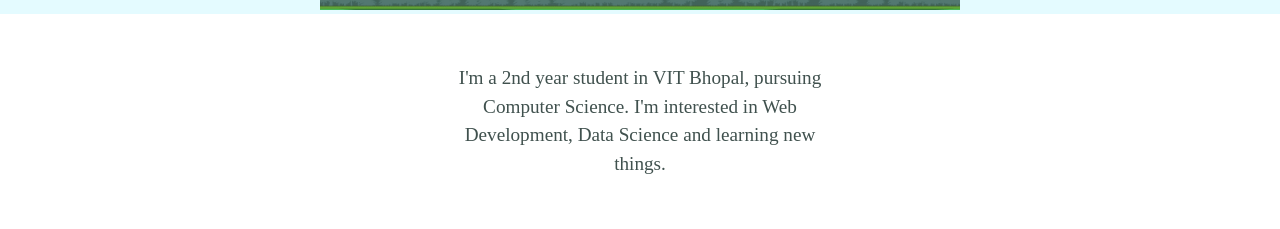
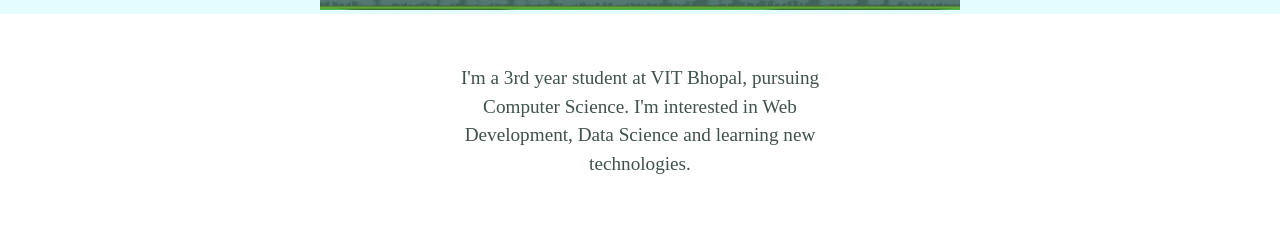
Before and after one commit to 2231sshubham/2231sshubham.github.io, a plain HTML site: page index.html in a window 1280 px wide. Shown: the part 569-798 px from the top of the page. Drawn offline with Linux system fonts and the light colour scheme.

Commit message:
Update index.html

```diff
--- a/index.html
+++ b/index.html
@@ -24,7 +24,7 @@
     </div>
     <div class="middle-container">
       <div class="profile">
-        <p class="intro">I'm a 2nd year student in VIT Bhopal, pursuing Computer Science. I'm interested in Web Development, Data Science and learning new things.</p>
+        <p class="intro">I'm a 3rd year student at VIT Bhopal, pursuing Computer Science. I'm interested in Web Development, Data Science and learning new technologies.</p>
       </div>
       <hr>
       <div class="skills">
```
